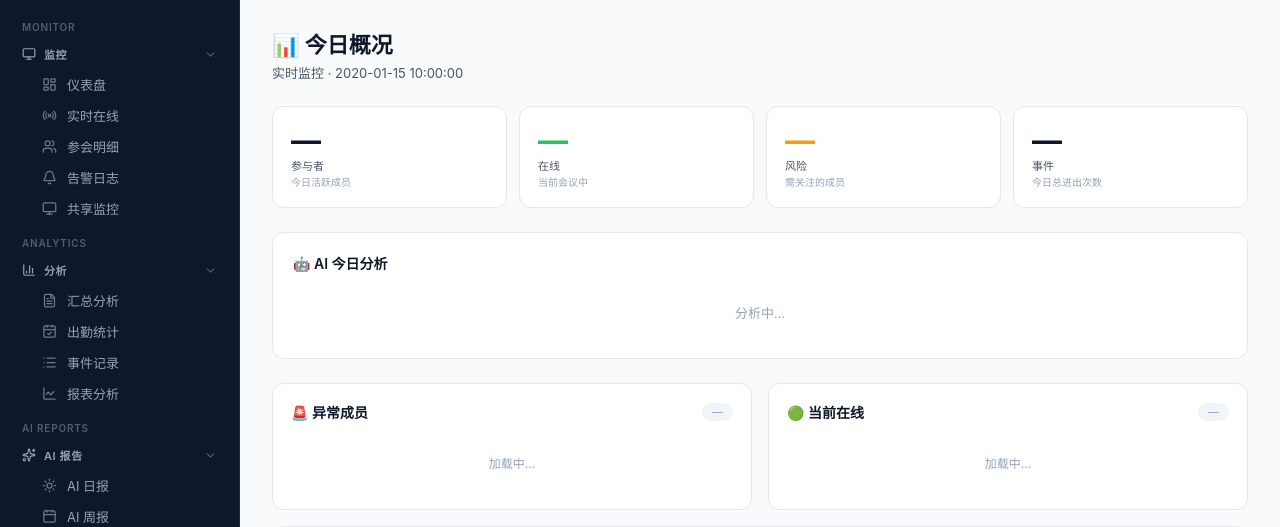
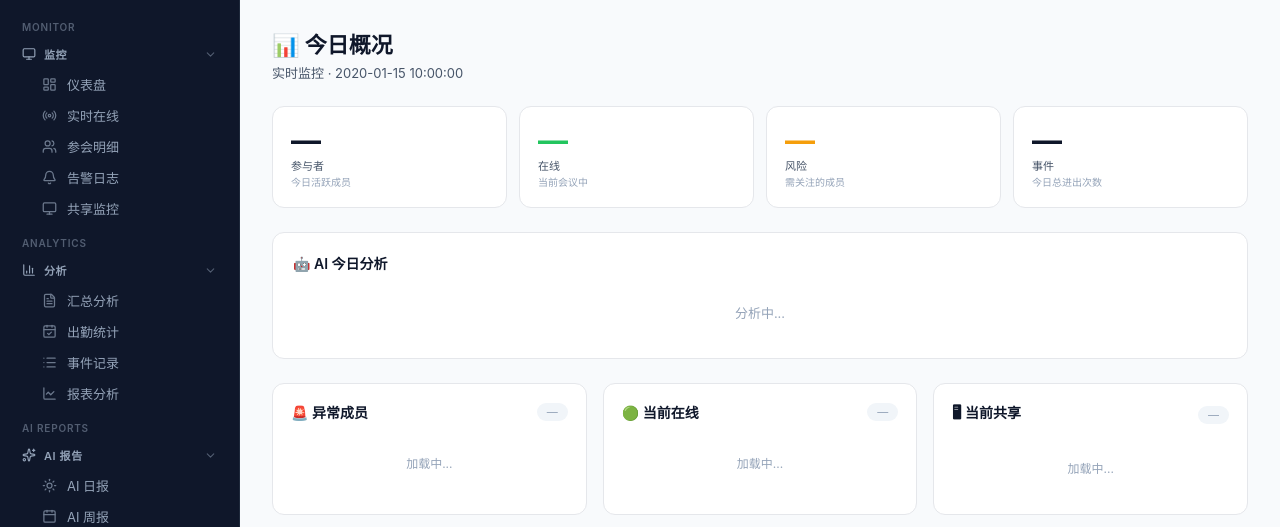
Before and after one commit to wang1682/zoom-attendance-monitor, a Python web app: template templates/dashboard.html in a window 1280 px wide. Shown: the part 49-576 px from the top of the page. Run offline with Jinja, Linux system fonts and the light colour scheme; the template is opened without the code that fills it: most values are stand-ins (such as "Sample title", 1, 10 or a date in 2020).

Commit message:
fix: dashboard sharing card read active[] instead of current_sharing

```diff
--- a/templates/dashboard.html
+++ b/templates/dashboard.html
@@ -18,8 +18,8 @@
 .aih .aih-dot{width:6px;height:6px;border-radius:50%;margin-top:7px;flex-shrink:0}
 .aih .aih-text{font-size:13px;line-height:1.6;color:var(--ts)}
 .aih .aih-highlight{font-weight:600;color:var(--text)}
-.dig{display:grid;grid-template-columns:1fr 1fr;gap:16px;margin-bottom:16px}
-@media(max-width:768px){.dig{grid-template-columns:1fr}}
+.dig{display:grid;grid-template-columns:1fr 1fr 1fr;gap:16px;margin-bottom:16px}
+@media(max-width:900px){.dig{grid-template-columns:1fr}}
 </style>
 {% endblock %}
 {% block content %}
@@ -72,6 +72,13 @@
       <span style="font-size:11px;color:var(--tm);background:var(--div);padding:2px 10px;border-radius:10px" id="oc">—</span>
     </div>
     <div id="ol" style="font-size:12px;color:var(--tm);text-align:center;padding:20px">加载中...</div>
+  </div>
+  <div class="card cp">
+    <div style="display:flex;justify-content:space-between;align-items:center;margin-bottom:12px">
+      <h2 style="font-size:14px;font-weight:600;margin:0">🖥 当前共享</h2>
+      <span style="font-size:11px;color:var(--tm);background:var(--div);padding:2px 10px;border-radius:10px" id="sc">—</span>
+    </div>
+    <div id="sl" style="font-size:12px;color:var(--tm);text-align:center;padding:20px">加载中...</div>
   </div>
 </div>
 
@@ -138,6 +145,23 @@
       ol.innerHTML='<div style="text-align:center;padding:20px;color:var(--tm)">暂无在线</div>';
     }
 
+    // Sharing
+    try{
+      const sr=await fetch("/api/v3/sharing-live");
+      const sd=await sr.json();
+      if(sd.ok){
+        document.getElementById("sc").textContent=sd.current+"人";
+        const sl=document.getElementById("sl");
+        if(sd.current>0 && sd.active && sd.active.length){
+          sl.innerHTML=sd.active.map(s=>`<div style="display:flex;align-items:center;gap:8px;padding:6px 0;border-bottom:1px solid var(--div)"><span style="width:8px;height:8px;border-radius:50%;background:var(--in);flex-shrink:0"></span><span style="flex:1;font-size:13px;font-weight:500">${s.name}</span><span style="font-size:12px;color:var(--ts)">${s.duration_display}</span></div>`).join("");
+        } else if(sd.current>0){
+          sl.innerHTML='<div style="text-align:center;padding:20px;color:var(--wa)">已检测到 '+sd.current+' 人共享，但暂无明细</div>';
+        } else {
+          sl.innerHTML='<div style="text-align:center;padding:20px;color:var(--tm)">当前无人共享</div>';
+        }
+      }
+    }catch(e){}
+
     // Anomaly (from v2)
     try{
       const a2=await fetch("/api/v2/live");
@@ -157,7 +181,7 @@
         document.getElementById("sc").textContent=sd.length+"人";
         const sb=document.getElementById("sb");
         if(sd.length){
-          sb.innerHTML=sd.slice(0,8).map((p,i)=>'<tr><td class="i">'+(i+1)+'</td><td class="nm">'+p.name+'</td><td>'+(p.total_actions||(p.enters+p.leaves))+'</td><td>'+p.duration_display+'</td><td>'+(p.flags?.length?p.flags.map(f=>'<span class="tg tg-d">'+f+'</span>').join(""):'<span style="color:var(--tm)">—</span>')+'</td><td><span style="width:8px;height:8px;border-radius:50%;display:inline-block;background:'+(p.is_online?"var(--sc)":"var(--tm)")+'\"></span></td><td class="mono">'+((p.last_active||"").slice(11,19))+'</td></tr>').join("");
+sb.innerHTML=sd.slice(0,8).map((p,i)=>'<tr><td class="i">'+(i+1)+'</td><td class="nm">'+p.name+'</td><td>'+(p.total_actions||(p.enters+p.leaves))+'</td><td>'+p.duration_display+'</td><td>'+(p.flags?.length?p.flags.map(f=>'<span class="tg tg-d">'+f+'</span>').join(""):'<span style="color:var(--tm)">—</span>')+'</td><td><span style="width:8px;height:8px;border-radius:50%;display:inline-block;background:'+(p.is_online?"var(--sc)":"var(--tm)")+'"></span></td><td class="mono">'+(p.last_active_display||formatMYT(p.last_active)||"—")+'</td></tr>').join("");
         } else {
           sb.innerHTML='<tr><td colspan="7" style="text-align:center;padding:32px;color:var(--tm)">暂无</td></tr>';
         }
@@ -167,7 +191,7 @@
         document.getElementById("ec").textContent=(ad2.total_events||0)+"条";
         const eb=document.getElementById("eb");
         if(ev.length){
-          eb.innerHTML=ev.map((p,i)=>'<tr><td class="i">'+(i+1)+'</td><td class="nm">'+p.name+'</td><td><span style="width:8px;height:8px;border-radius:50%;display:inline-block;background:'+(p.is_online?"var(--sc)":"var(--tm)")+'\"></span></td><td class="mono">'+((p.last_active||"").slice(11,19))+'</td></tr>').join("");
+eb.innerHTML=ev.map((p,i)=>'<tr><td class="i">'+(i+1)+'</td><td class="nm">'+p.name+'</td><td><span style="width:8px;height:8px;border-radius:50%;display:inline-block;background:'+(p.is_online?"var(--sc)":"var(--tm)")+'"></span></td><td class="mono">'+(p.last_active_display||formatMYT(p.last_active)||"—")+'</td></tr>').join("");
         } else {
           eb.innerHTML='<tr><td colspan="4" style="text-align:center;padding:32px;color:var(--tm)">暂无</td></tr>';
         }
```
